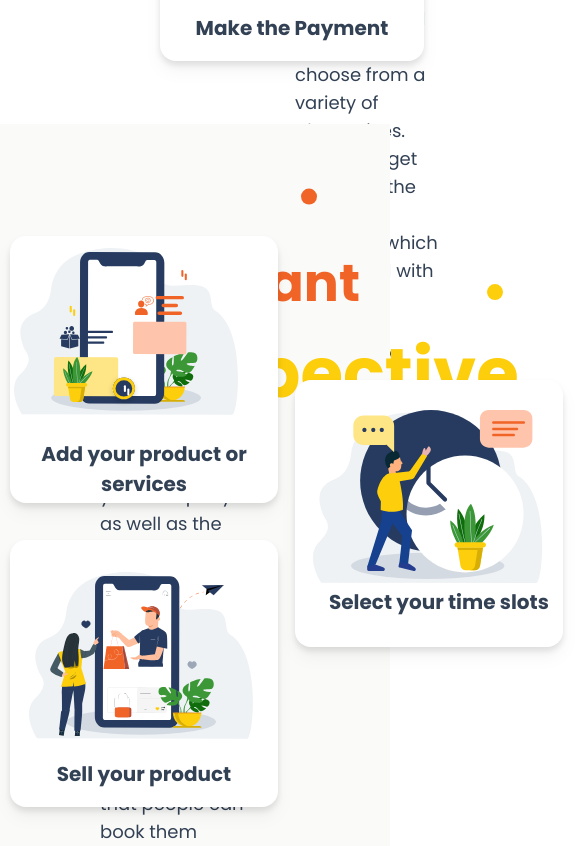
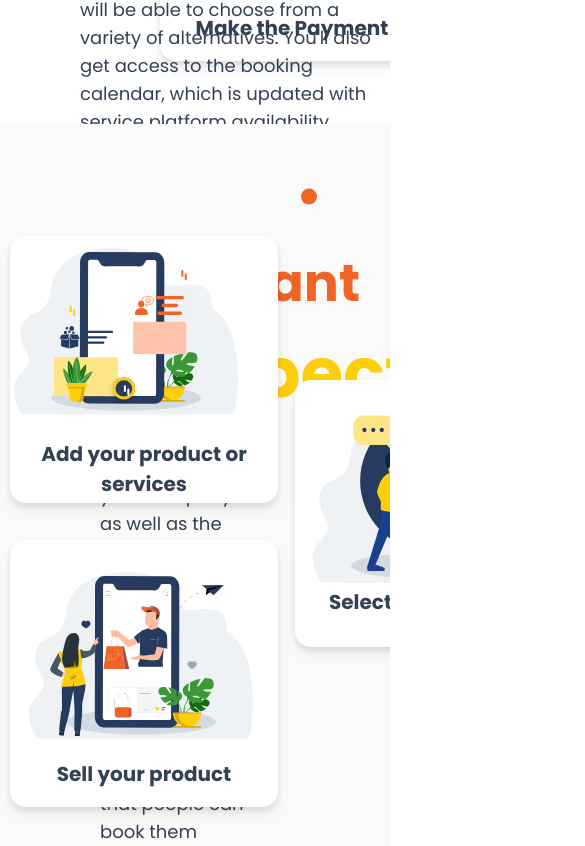
Before and after one commit to hanna-khan/Tajammul-app, a React (Create React App) app: page / in a window 390 px wide. Shown: the part 1938-2784 px from the top of the page, 585 px wide, since content can reach past the window. Built offline with nearby package versions, Linux system fonts and the light colour scheme.

Commit message:
responsiveness fixes

```diff
--- a/src/App.jsx
+++ b/src/App.jsx
@@ -9,7 +9,7 @@
 import Footer from './components/Footer'
 function App() {
   return (
-    <div className="font-poppins scroll-smooth">
+    <div className="font-poppins scroll-smooth overflow-x-hidden">
       <Navbar/>
       <Hero />
       <About />
--- a/src/components/About.jsx
+++ b/src/components/About.jsx
@@ -34,7 +34,7 @@
             <div className="flex-1">
               {" "}
               <img
-                className="w-[320px] h-[430px]"
+                className="w-[320px] h-[430px] max-[1120px]:h-[380] max-[1120px]:w-[280]"
                 src={mobile}
                 alt="mobile image"
               />
--- a/src/components/DownloadApp.jsx
+++ b/src/components/DownloadApp.jsx
@@ -39,7 +39,7 @@
                 </div>
                 <div className="flex-1 max-w-[50%]">
                   <img
-                    className="max-w-fit relative top-[-80px] right-[170px] h-[435px]"
+                    className="max-w-min relative top-[-80px] right-[170px] h-[435px]"
                     src="./twoPhone.png"
                     alt="Phone Image"
                   />
--- a/src/components/Feature.jsx
+++ b/src/components/Feature.jsx
@@ -7,25 +7,25 @@
 const Feature = () => {
   return (
     <div className="w-screen pb-10 relative top-[42rem] h-[750px]">
-       <div className='absolute left-[42rem] top-[-4rem]'>
+       <div className='absolute left-[42rem] top-[-4rem] max-[1000px]:hidden'>
               <img className="h-[51rem]" src={vector} alt="" />
             </div>
-            <div className="absolute left-[75rem] top-[-2rem]">
+            <div className="absolute left-[75rem] top-[-2rem] max-[1000px]:hidden">
           <img className="h-[1rem]" src={orangeCircle} alt="" />
         </div>
-        <div className="absolute left-[56.5rem] top-[10rem]">
+        <div className="absolute left-[56.5rem] top-[10rem] max-[1000px]:hidden">
           <img className="h-[1rem]" src={yellowCircle} alt="" />
         </div>
 
-        <div className="absolute left-[55.5rem] top-[40rem]">
+        <div className="absolute left-[55.5rem] top-[40rem] max-[1000px]:hidden">
           <img className="h-[.75rem]" src={yellowCircle} alt="" />
         </div>
 
-      <div className="mx-[100px] container">
+      <div className="container">
         <div className="text-yellow-400 text-[70px] font-extrabold capitalize text-center">
           Features
         </div>
-        <div className="flex m-auto">
+        <div className="flex m-auto max-[786px]:flex-col">
           <div className="flex-1 min-w-[50%]">
             <div className="absolute left-[10rem] flex h-[267px] w-[268px] rounded-2xl bg-white px-5 pb-20 pt-9 text-[20px] font-bold leading-[normal] tracking-[0px] text-slate-700 drop-shadow-lg">
               <div className="absolute bottom-8 right-16 flex h-[14px] w-[8rem] justify-center text-center">
@@ -2786,8 +2786,8 @@
 
             {/* ends here */}
           </div>
-          <div className="flex-1 min-w-[50%]">
-            <div className="mt-[120px] w-[600px]">
+          <div className="flex-1 min-w-[50%] relative left-[80px]">
+            <div className="mt-[120px]">
               <div
                 style={{
                   color: "#F16427",
--- a/src/components/MerchantPerspective.jsx
+++ b/src/components/MerchantPerspective.jsx
@@ -50,7 +50,7 @@
             </div>
           </div>
           <div className="flex-1 min-w-[50%]">
-            <div className="bg-vector relative flex self-stretch bg-cover bg-center py-64 pr-44 text-[20px] font-bold text-slate-700 z-10">
+            <div className="bg-vector relative flex self-stretch bg-cover bg-center py-64 text-[20px] font-bold text-slate-700 z-10">
               <div className="relative flex self-stretch">
                 <div className="relative flex  h-[267px] w-[268px]  rounded-2xl bg-white drop-shadow-lg">
                   <div className="absolute bottom-5 h-10 pl-[34px]">
```
